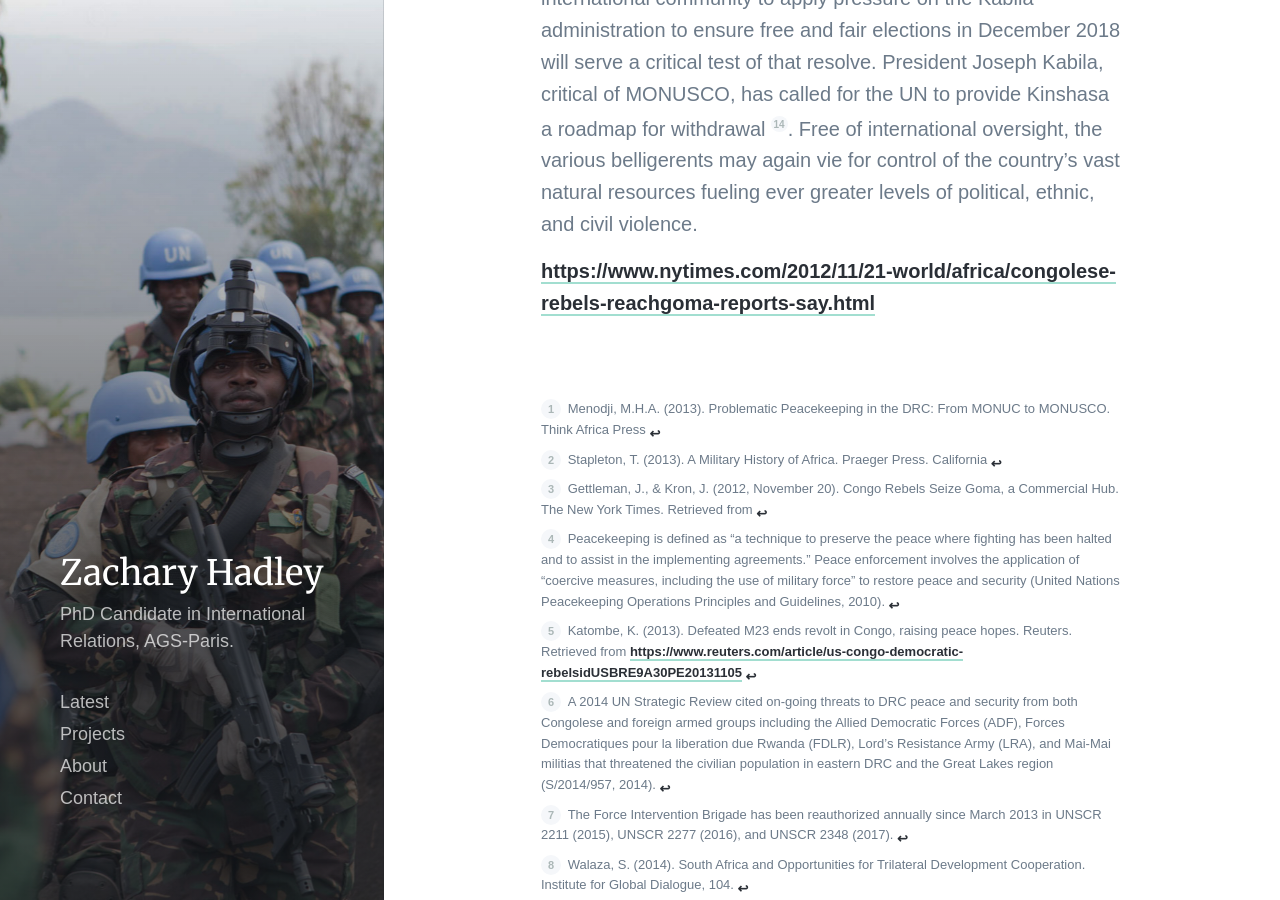
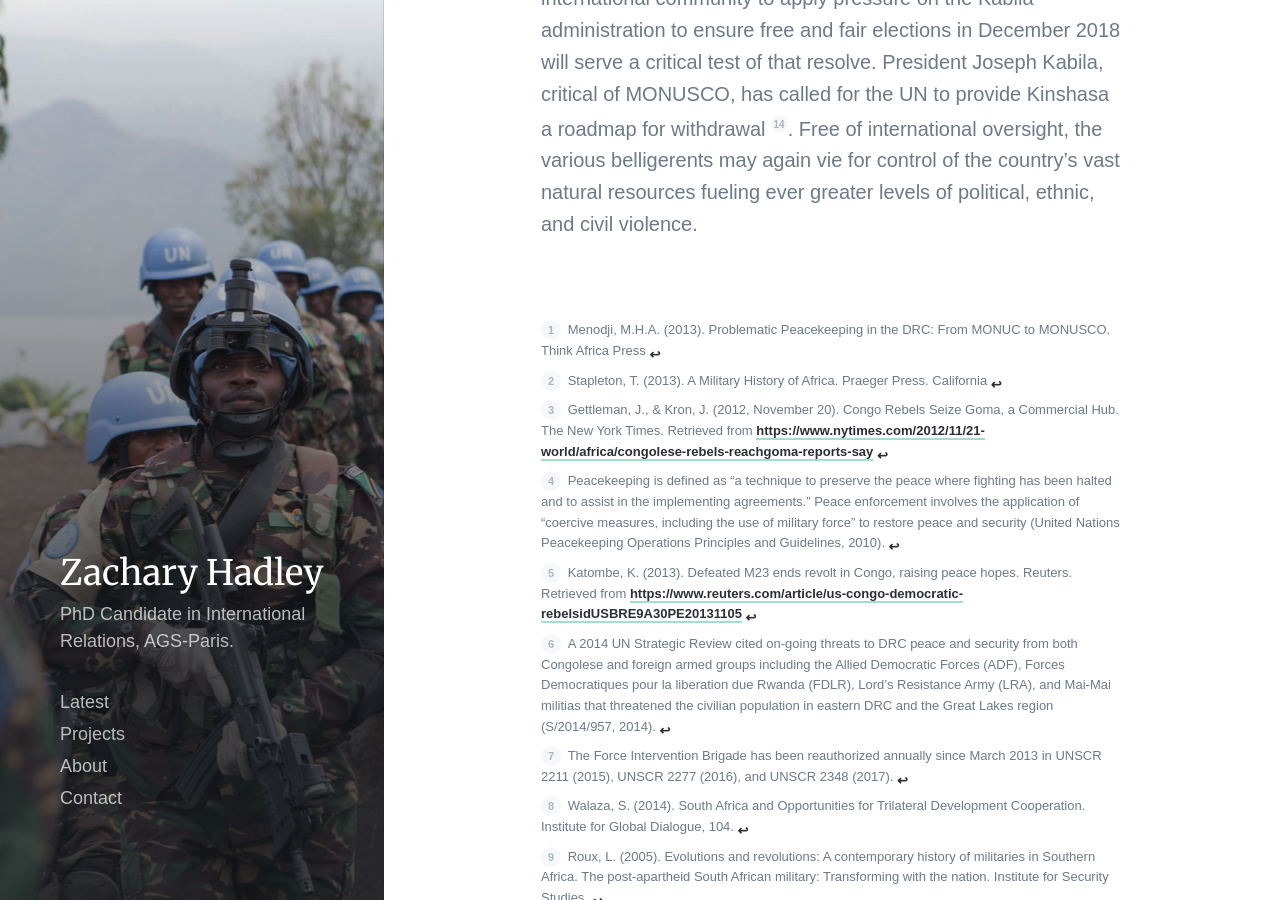
Before and after one commit to zhadley/zhadley.github.io, a Jekyll site: the page built from _projects/monusco.md, in a window 1280 px wide and 900 px high, scrolled down 11050 px. Built offline with Jekyll 4.4.1, drawn with Linux system fonts in a browser that asks for light colours; nearby versions of some CDN libraries; some web fonts are replaced; part of the change alters nothing that is shown.

Commit message:
Update monusco.md

```diff
--- a/_projects/monusco.md
+++ b/_projects/monusco.md
@@ -89,8 +89,7 @@ The ultimate success of the mission will depend upon the resolve and commitment
 
 [^2]: Stapleton, T. (2013). A Military History of Africa. Praeger Press. California
 
-[^3]: Gettleman, J., & Kron, J. (2012, November 20). Congo Rebels Seize Goma, a Commercial Hub. The New York Times. Retrieved from
-<https://www.nytimes.com/2012/11/21-world/africa/congolese-rebels-reachgoma-reports-say.html>
+[^3]: Gettleman, J., & Kron, J. (2012, November 20). Congo Rebels Seize Goma, a Commercial Hub. The New York Times. Retrieved from <https://www.nytimes.com/2012/11/21-world/africa/congolese-rebels-reachgoma-reports-say>
 
 [^4]: Peacekeeping is defined as "a technique to preserve the peace where fighting has been halted and to assist in the implementing agreements." Peace enforcement involves the application of "coercive measures, including the use of military force" to restore peace and security (United Nations Peacekeeping Operations Principles and Guidelines, 2010).
 
```
